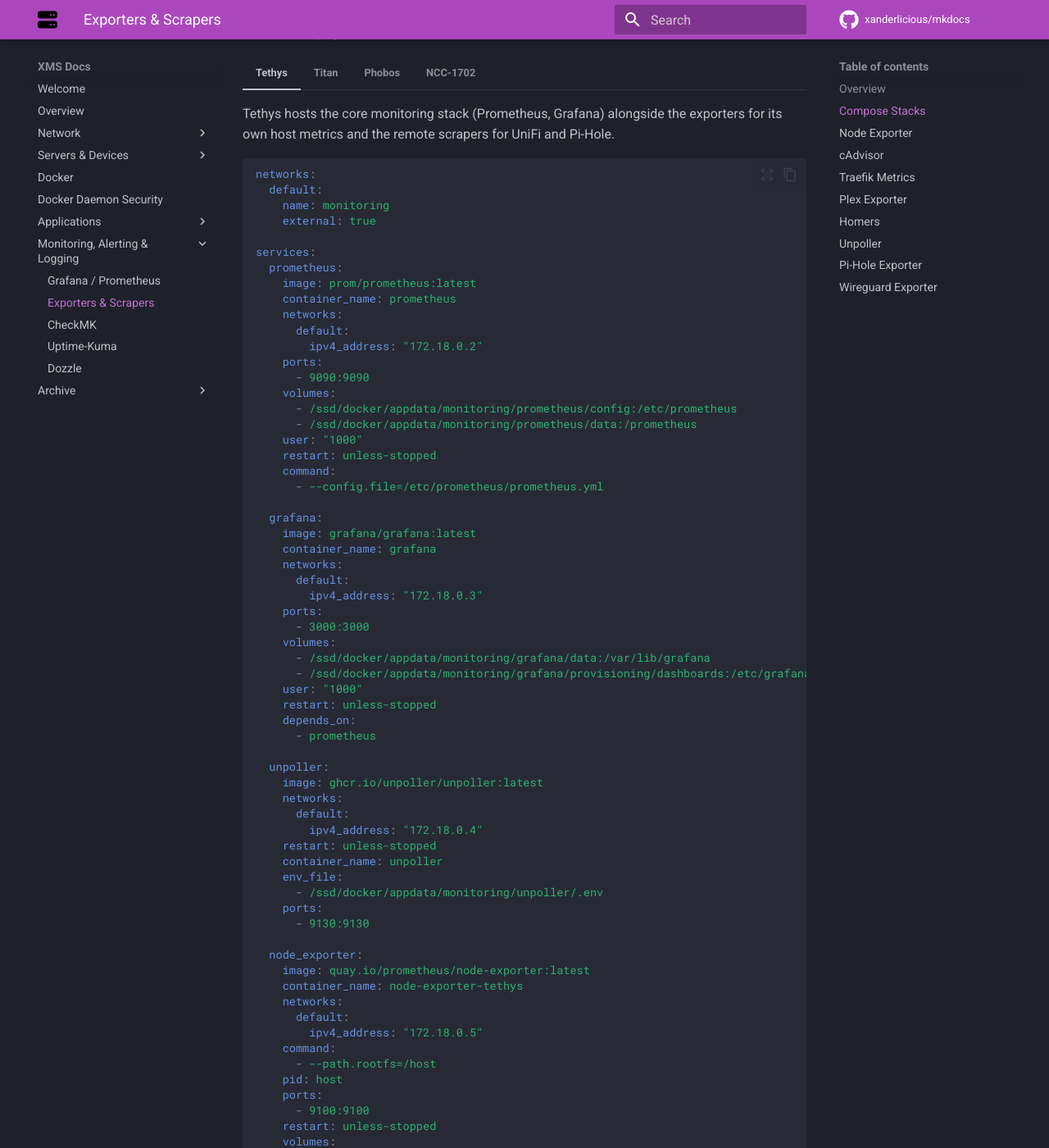
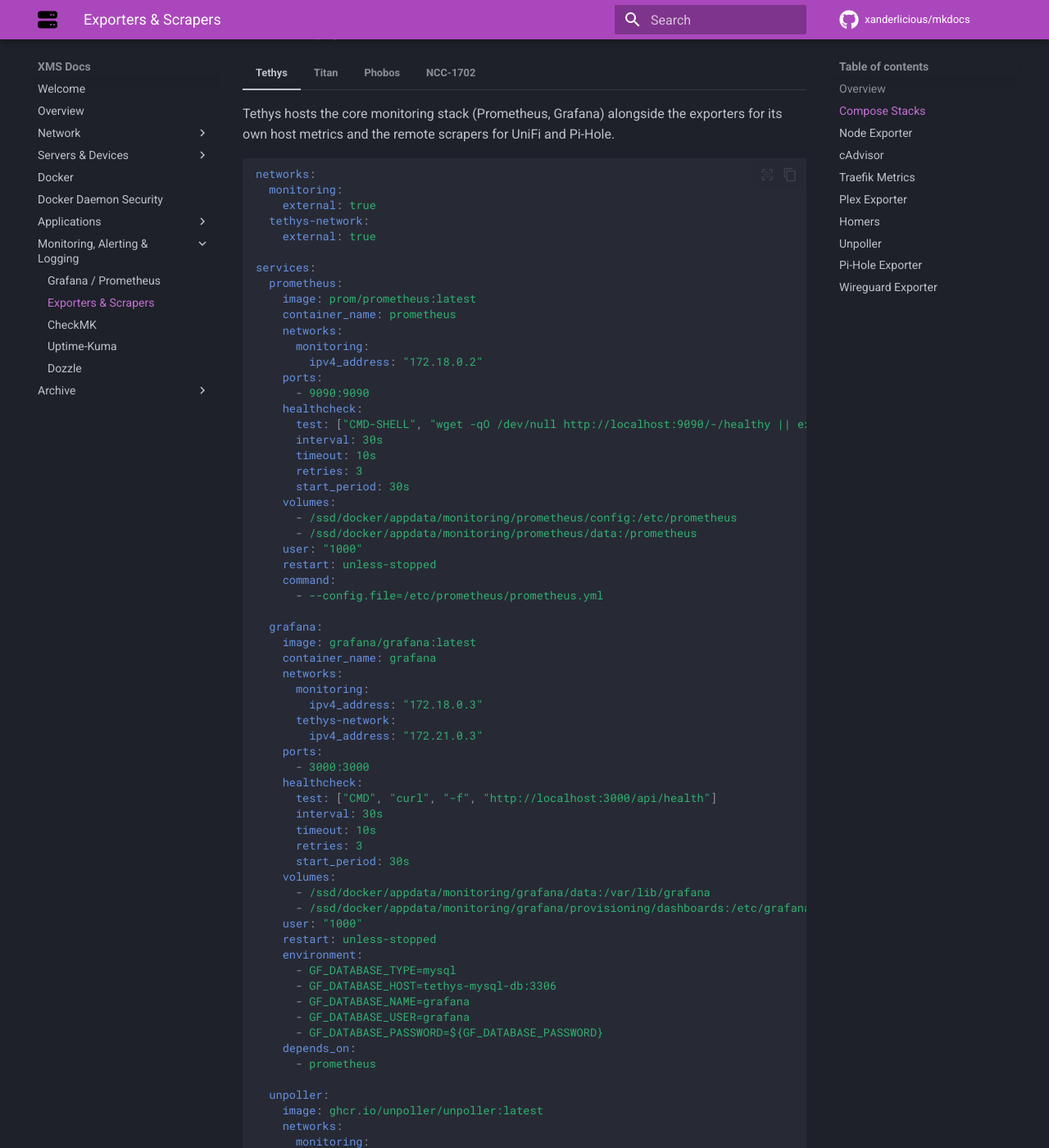
Before and after one commit to Xanderlicious/mkdocs, an MkDocs documentation site: the page built from docs/exporters.md, in a window 1280 px wide and 1400 px high, scrolled down 1041 px. Shown: the whole window at 82% size. Built offline with MkDocs 1.6.1 and Material for MkDocs 9.7.7, drawn with Linux system fonts in a browser that asks for light colours; comment, search, counter and statistics services are not loaded; some of the changed text lies outside the part shown.

Commit message:
updated docker networking for containers on tethys and ncc-1702 to remove the default aspect and just name the network directly

````diff
--- a/docs/exporters.md
+++ b/docs/exporters.md
@@ -30,8 +30,9 @@
 
     ```yaml
     networks:
-      default:
-        name: monitoring
+      monitoring:
+        external: true
+      tethys-network:
         external: true
 
     services:
@@ -39,10 +40,16 @@
         image: prom/prometheus:latest
         container_name: prometheus
         networks:
-          default:
+          monitoring:
             ipv4_address: "172.18.0.2"
         ports:
           - 9090:9090
+        healthcheck:
+          test: ["CMD-SHELL", "wget -qO /dev/null http://localhost:9090/-/healthy || exit 1"]
+          interval: 30s
+          timeout: 10s
+          retries: 3
+          start_period: 30s
         volumes:
           - /ssd/docker/appdata/monitoring/prometheus/config:/etc/prometheus
           - /ssd/docker/appdata/monitoring/prometheus/data:/prometheus
@@ -55,22 +62,36 @@
         image: grafana/grafana:latest
         container_name: grafana
         networks:
-          default:
+          monitoring:
             ipv4_address: "172.18.0.3"
+          tethys-network:
+            ipv4_address: "172.21.0.3"
         ports:
           - 3000:3000
+        healthcheck:
+          test: ["CMD", "curl", "-f", "http://localhost:3000/api/health"]
+          interval: 30s
+          timeout: 10s
+          retries: 3
+          start_period: 30s
         volumes:
           - /ssd/docker/appdata/monitoring/grafana/data:/var/lib/grafana
           - /ssd/docker/appdata/monitoring/grafana/provisioning/dashboards:/etc/grafana/provisioning/dashboards
         user: "1000"
         restart: unless-stopped
+        environment:
+          - GF_DATABASE_TYPE=mysql
+          - GF_DATABASE_HOST=tethys-mysql-db:3306
+          - GF_DATABASE_NAME=grafana
+          - GF_DATABASE_USER=grafana
+          - GF_DATABASE_PASSWORD=${GF_DATABASE_PASSWORD}
         depends_on:
           - prometheus
 
       unpoller:
         image: ghcr.io/unpoller/unpoller:latest
         networks:
-          default:
+          monitoring:
             ipv4_address: "172.18.0.4"
         restart: unless-stopped
         container_name: unpoller
@@ -83,13 +104,19 @@
         image: quay.io/prometheus/node-exporter:latest
         container_name: node-exporter-tethys
         networks:
-          default:
+          monitoring:
             ipv4_address: "172.18.0.5"
         command:
           - --path.rootfs=/host
         pid: host
         ports:
           - 9100:9100
+        healthcheck:
+          test: ["CMD", "wget", "--quiet", "--tries=1", "--spider", "http://localhost:9100/metrics"]
+          interval: 30s
+          timeout: 10s
+          retries: 3
+          start_period: 5s
         restart: unless-stopped
         volumes:
           - /:/host:ro,rslave
@@ -98,8 +125,14 @@
         image: gcr.io/cadvisor/cadvisor
         container_name: cadvisor-tethys
         networks:
-          default:
+          monitoring:
             ipv4_address: "172.18.0.6"
+        healthcheck:
+          test: ["CMD", "wget", "--quiet", "--tries=1", "--spider", "http://localhost:8080/healthz"]
+          interval: 30s
+          timeout: 10s
+          retries: 3
+          start_period: 15s
         volumes:
           - /:/rootfs:ro
           - /var/run:/var/run:ro
@@ -115,19 +148,21 @@
         image: 'ekofr/pihole-exporter:latest'
         container_name: pihole-exporter
         networks:
-          default:
+          monitoring:
             ipv4_address: "172.18.0.7"
-        ports:
+        healthcheck:
+          disable: true
+          ports:
           - '9617:9617'
         env_file:
-        - /ssd/docker/appdata/monitoring/pihole-exporter/.env
+          - /ssd/docker/appdata/monitoring/pihole-exporter/.env
         restart: unless-stopped
 
       dozzle-agent:
         image: amir20/dozzle:latest
         container_name: dozzle-agent
         networks:
-          default:
+          monitoring:
             ipv4_address: "172.18.0.8"
         command: agent
         environment:
````
Also changed, not shown: docs/checkmk.md (+2 -3 lines), docs/phpmyadmin.md (+4 -6 lines), docs/portainer.md (+4 -6 lines).
